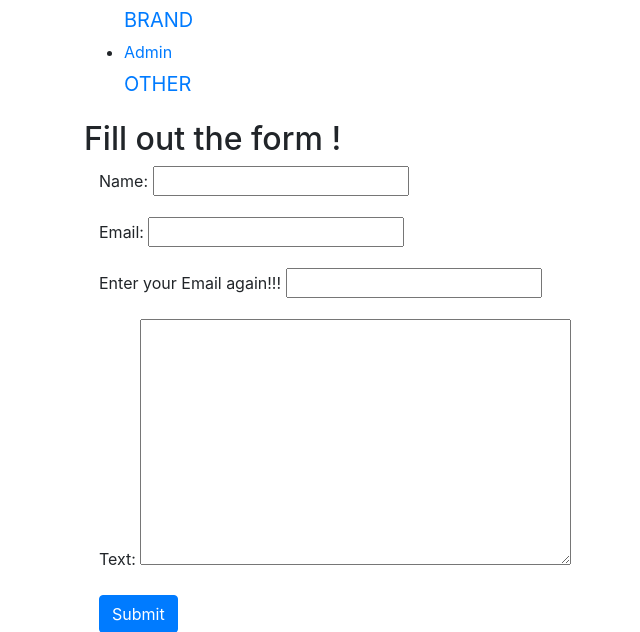
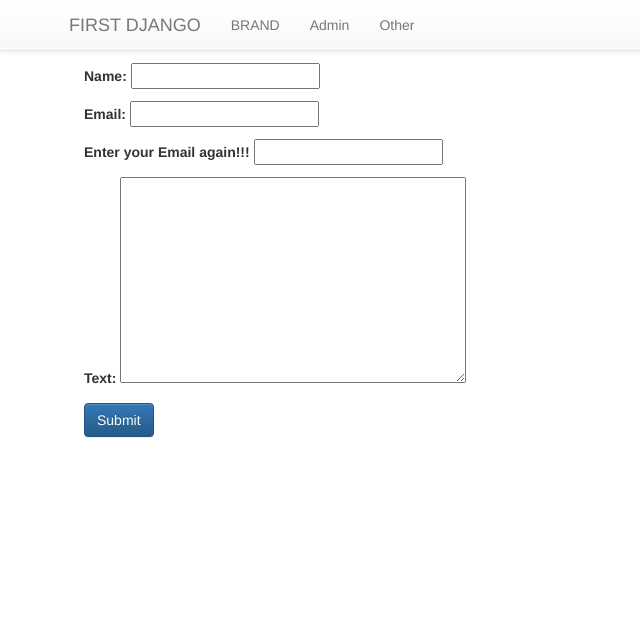
Before and after one commit to jkinathan/FirstDjan, a Django app: a page that uses MyDjango/first_project/templates/first_app/base.html in a window 1280 px wide. Shown: the top 632 px of the page, without its empty margins (1-641 px from the left). Run offline with Django 3.2, Linux system fonts and the light colour scheme; some libraries are stand-ins or nearby versions.

Commit message:
finalising UIs and template inheritance

```diff
--- a/MyDjango/first_project/static/css/mystyle.css
+++ b/MyDjango/first_project/static/css/mystyle.css
@@ -7,3 +7,8 @@
     td {
         border: 2px solid black;
     }
+
+    .myhover a:hover {
+        color: #9c2727;
+        background-color: transparent;
+    }
--- a/MyDjango/first_project/templates/first_app/base.html
+++ b/MyDjango/first_project/templates/first_app/base.html
@@ -3,32 +3,37 @@
 <html>
     <head>
         <title></title>
-        <link href="https://stackpath.bootstrapcdn.com/bootstrap/4.4.1/css/bootstrap.min.css" rel="stylesheet" integrity="sha384-Vkoo8x4CGsO3+Hhxv8T/Q5PaXtkKtu6ug5TOeNV6gBiFeWPGFN9MuhOf23Q9Ifjh" crossorigin="anonymous">
         <link rel ="stylesheet" href={% static "css/mystyle.css" %}/>
+        <link rel="stylesheet" href="https://maxcdn.bootstrapcdn.com/bootstrap/3.3.7/css/bootstrap.min.css" integrity="sha384-BVYiiSIFeK1dGmJRAkycuHAHRg32OmUcww7on3RYdg4Va+PmSTsz/K68vbdEjh4u" crossorigin="anonymous">
+
+<!-- Optional theme -->
+<link rel="stylesheet" href="https://maxcdn.bootstrapcdn.com/bootstrap/3.3.7/css/bootstrap-theme.min.css" integrity="sha384-rHyoN1iRsVXV4nD0JutlnGaslCJuC7uwjduW9SVrLvRYooPp2bWYgmgJQIXwl/Sp" crossorigin="anonymous">
+
     </head>
 
     <body>
-        <nav navbar navbar-default navbar-static-top>
-            <div class="container">
-                <ul nav navbar-nav>
-                    <li class="navbar-brand">
-                    <a href="">BRAND</a>
-                    </li>
-                    <li class="navbar-link">
-                    <a href="">Admin</a>
-                    </li>
-                    <li class="navbar-brand">
-                    <a href="">OTHER</a>
-                    </li>
-                </ul>
-            </div>
+        <nav class="navbar navbar-default navbar-fixed-top">
+      <div class="container">
+        <div class="navbar-header">
+
+          <a class="navbar-brand" href="#">FIRST DJANGO</a>
+        </div>
+        <div id="navbar" class="navbar-collapse collapse">
+          <ul class="nav navbar-nav">
+            <li class="myhover"><a href="#">BRAND</a></li>
+            <li><a href="#">Admin</a></li>
+            <li><a href="#">Other</a></li>
+
+        </div><!--/.nav-collapse -->
+      </div>
+    </nav>
             <div class="container">
                 {% block  body_block%}
                 {% comment %} anything outside this will be inherited {% endcomment %}
 
                 {% endblock  %}
             </div>
-        </nav>
+
     </body>
 </html>
 {% comment %} b4 {% endcomment %}
--- a/MyDjango/first_project/templates/first_app/index.html
+++ b/MyDjango/first_project/templates/first_app/index.html
@@ -1,6 +1,8 @@
 {% extends 'first_app/base.html' %}
 
     {% block body_block %}
+    {% load staticfiles %}
+    <link rel ="stylesheet" href={% static "css/mystyle.css" %}/>
     <div class="jumbotron">
          <h3>
         <b>Hi Welcome to django level two</b></h3><br>
```
Also changed, not shown: 2 other files. Lines whose indentation alone changed are shown as unchanged.
